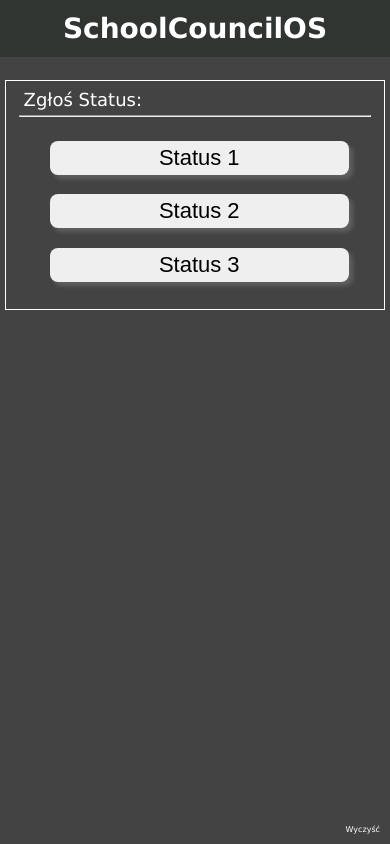
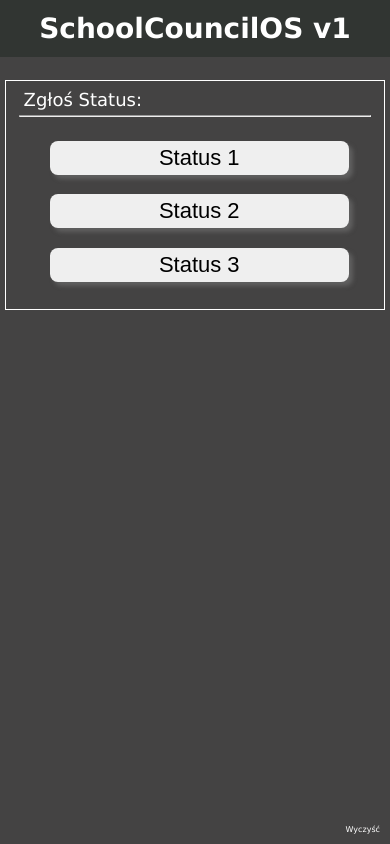
Before and after one commit to Rudzix66/SchoolCouncilOS, a plain HTML site: page index.html in a window 390 px wide. Drawn offline with Linux system fonts and the light colour scheme.

Commit message:
mobile test

```diff
--- a/index.html
+++ b/index.html
@@ -13,7 +13,7 @@
     <div id="root">
 
         <header id="logo">
-            <h1>SchoolCouncilOS</h1>
+            <h1>SchoolCouncilOS v1</h1>
         </header>
 
         <div class="status-section">
```
